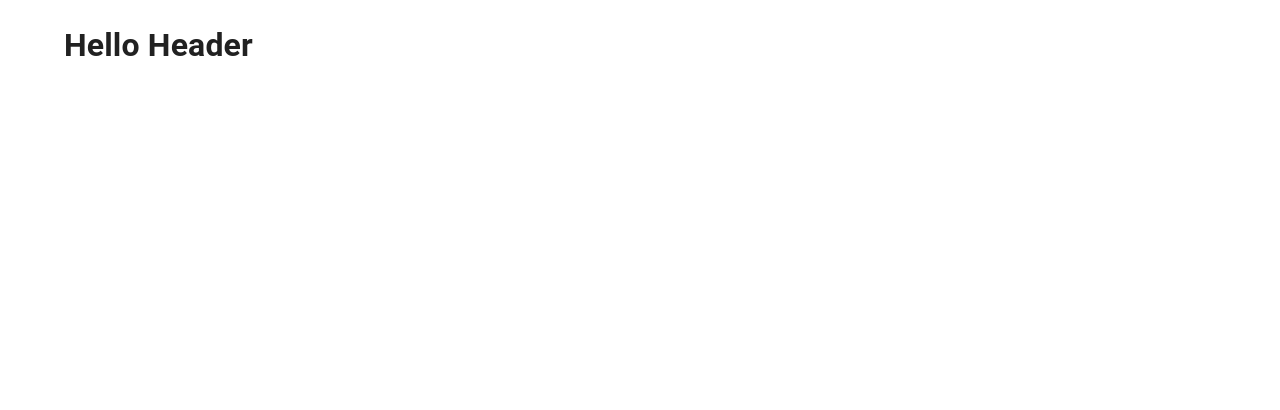
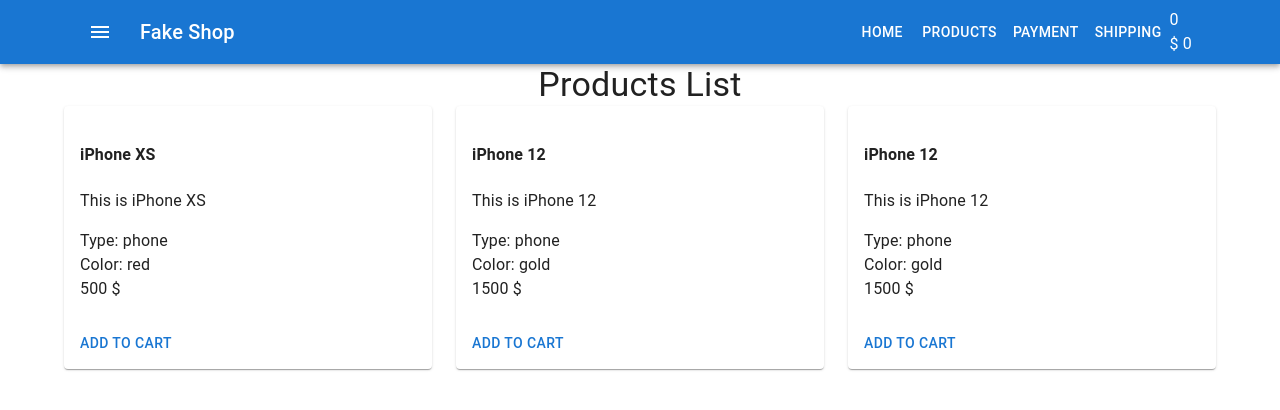
Before and after one commit to Bohdan-ybf/shop-project-for-testing, a React (Create React App) app: page / in a window 1280 px wide. Shown: the top 410 px of the page. Built offline with nearby package versions, Linux system fonts and the light colour scheme.

Commit message:
added ProductsList and ProductListItem

```diff
--- a/package.json
+++ b/package.json
@@ -7,6 +7,7 @@
     "@emotion/styled": "^11.8.1",
     "@mui/icons-material": "^5.6.2",
     "@mui/material": "^5.7.0",
+    "@mui/styled-engine-sc": "^5.7.0",
     "@testing-library/jest-dom": "^5.16.4",
     "@testing-library/react": "^13.2.0",
     "@testing-library/user-event": "^13.5.0",
@@ -14,6 +15,7 @@
     "react": "^18.1.0",
     "react-dom": "^18.1.0",
     "react-scripts": "5.0.1",
+    "styled-components": "^5.3.5",
     "web-vitals": "^2.1.4"
   },
   "scripts": {
--- /dev/null
+++ b/src/components/Products/ProductListItem.js
@@ -0,0 +1,31 @@
+import React from 'react'
+import PropTypes from 'prop-types'
+import Card from '@mui/material/Card'
+import CardContent from '@mui/material/CardContent'
+import Button from '@mui/material/Button'
+import CardActions from '@mui/material/CardActions'
+
+const ProductsListItem = ({ name, description, type, color, price }) => {
+    return (
+        <Card>
+            <CardContent>
+                <h4>{name}</h4>
+                <p>{description}</p>
+                <div>Type: {type}</div>
+                <div>Color: {color}</div>
+                <div>{price} $</div>
+            </CardContent>
+            <CardActions>
+                <Button>Add to cart</Button>
+            </CardActions>
+        </Card>
+    )
+}
+ProductsListItem.propTypes = {
+    name: PropTypes.string.isRequired,
+    description: PropTypes.string,
+    type: PropTypes.string.isRequired,
+    color: PropTypes.isRequired,
+    price: PropTypes.number,
+}
+export default ProductsListItem
--- /dev/null
+++ b/src/components/Products/ProductsList.js
@@ -0,0 +1,52 @@
+import Typography from '@mui/material/Typography'
+import Grid from '@mui/material/Grid'
+import React from 'react'
+
+import ProductsListItem from './ProductListItem'
+
+const ProductsList = () => {
+    return (
+        <>
+            <Typography variant="h4" component="h1" align="center">
+                Products List
+            </Typography>
+            <Grid
+                container
+                direction="row"
+                justifyContent="space-evenly"
+                alignItems="center"
+                spacing={3}
+            >
+                <Grid item xs={12} sm={6} md={4}>
+                    <ProductsListItem
+                        name="iPhone XS"
+                        description="This is iPhone XS"
+                        type="phone"
+                        color="red"
+                        price={500}
+                    />
+                </Grid>
+                <Grid item xs={12} sm={6} md={4}>
+                    <ProductsListItem
+                        name="iPhone 12"
+                        description="This is iPhone 12"
+                        type="phone"
+                        color="gold"
+                        price={1500}
+                    />
+                </Grid>
+                <Grid item xs={12} sm={6} md={4}>
+                    <ProductsListItem
+                        name="iPhone 12"
+                        description="This is iPhone 12"
+                        type="phone"
+                        color="gold"
+                        price={1500}
+                    />
+                </Grid>
+            </Grid>
+        </>
+    )
+}
+
+export default ProductsList
--- a/src/container/App.js
+++ b/src/container/App.js
@@ -1,12 +1,14 @@
 import React from 'react'
 import CssBaseline from '@mui/material/CssBaseline'
 import Header from './Header/Header'
+import Main from './Main/Main'
 
 const App = () => {
     return (
         <>
             <CssBaseline />
             <Header />
+            <Main />
         </>
     )
 }
--- /dev/null
+++ b/src/container/Header/Cart/Cart.js
@@ -0,0 +1,12 @@
+import React from 'react'
+
+const Cart = () => {
+    return (
+        <div>
+            <div>0</div>
+            <div>$ 0</div>
+        </div>
+    )
+}
+
+export default Cart
--- a/src/container/Header/Header.js
+++ b/src/container/Header/Header.js
@@ -1,11 +1,53 @@
 import Container from '@mui/material/Container'
+import AppBar from '@mui/material/AppBar'
+import Toolbar from '@mui/material/Toolbar'
+import Typography from '@mui/material/Typography'
+import IconButton from '@mui/material/IconButton'
+import MenuIcon from '@mui/icons-material/Menu'
 import React from 'react'
+import Menu from './Menu/Menu'
+import Cart from './Cart/Cart'
+
+// import { makeStyles } from '@mui/material'
+
+// const useStyles = makeStyles(() => ({
+//     menuButton: {
+//         marginRight: 5,
+//     },
+//     title: {
+//         flexGrow: 1,
+//     },
+// }))
 
 const Header = () => {
+    // const classes = useStyles()
     return (
-        <Container maxWidth="lg">
-            <h1>Hello Header</h1>
-        </Container>
+        <AppBar position="static">
+            <Container>
+                <Toolbar>
+                    <IconButton
+                        size="large"
+                        edge="start"
+                        // className={classes.menuButton}
+                        color="inherit"
+                        aria-label="menu"
+                        sx={{ mr: 2 }}
+                    >
+                        <MenuIcon />
+                    </IconButton>
+                    <Typography
+                        variant="h6"
+                        // className={classes.title}
+                        component="div"
+                        sx={{ flexGrow: 1 }}
+                    >
+                        Fake Shop
+                    </Typography>
+                    <Menu />
+                    <Cart />
+                </Toolbar>
+            </Container>
+        </AppBar>
     )
 }
 
--- /dev/null
+++ b/src/container/Header/Menu/Menu.js
@@ -0,0 +1,15 @@
+import React from 'react'
+import Button from '@mui/material/Button'
+
+const Menu = () => {
+    return (
+        <>
+            <Button color="inherit">Home</Button>
+            <Button color="inherit">Products</Button>
+            <Button color="inherit">Payment</Button>
+            <Button color="inherit">Shipping</Button>
+        </>
+    )
+}
+
+export default Menu
--- a/src/container/Main/Main.js
+++ b/src/container/Main/Main.js
@@ -0,0 +1,13 @@
+import Container from '@mui/material/Container'
+import React from 'react'
+import ProductsList from '../../components/Products/ProductsList'
+
+const Main = () => {
+    return (
+        <Container>
+            <ProductsList />
+        </Container>
+    )
+}
+
+export default Main
```
Also changed, not shown: 1 other file (tests, documents, lock files or other folders).
